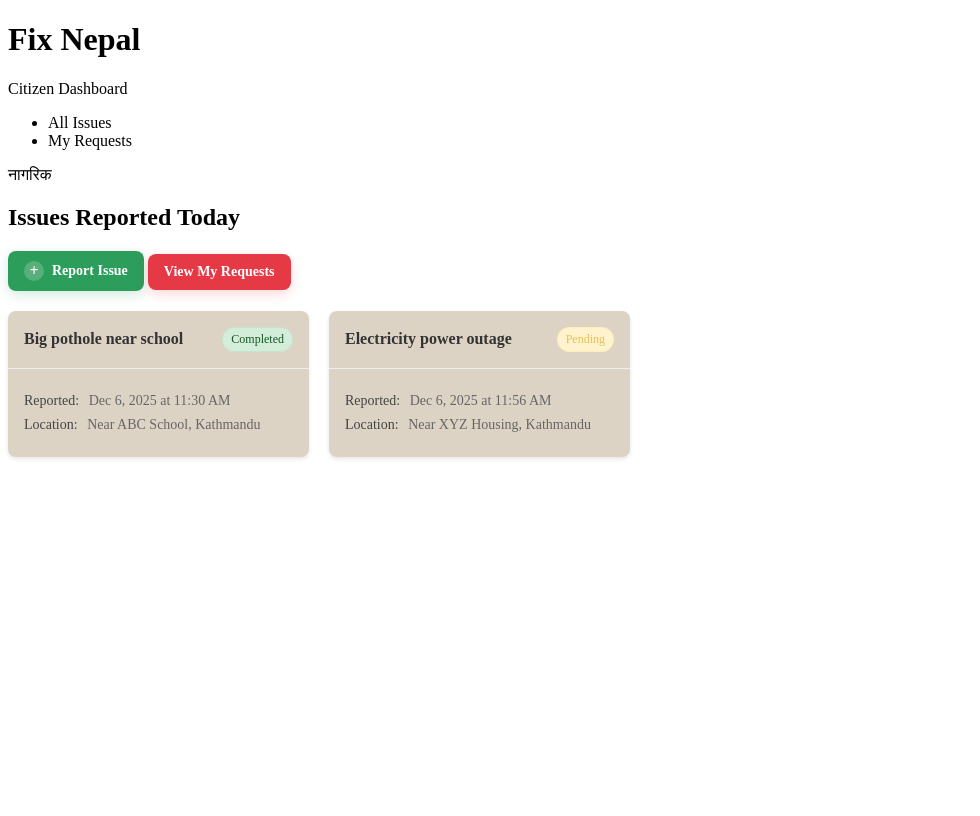
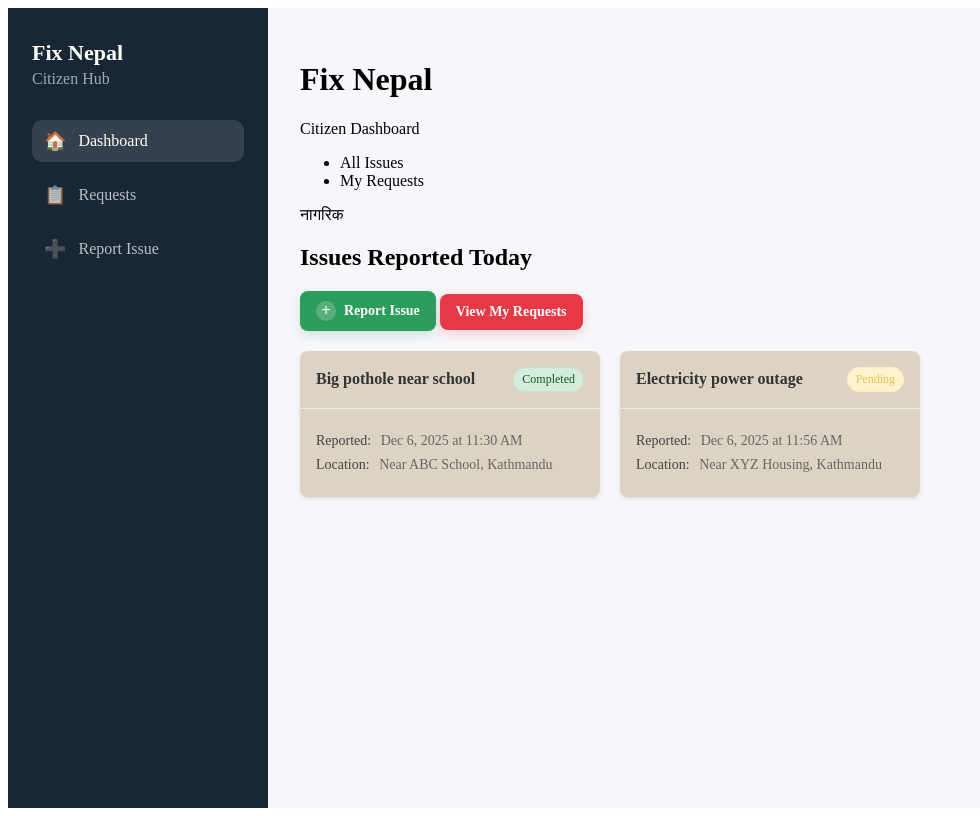
Before and after one commit to nabinthapaofc-stack/Fix-Nepal, a PHP site: page / in a window 1280 px wide. Shown: the whole page, without its empty margins (0-980 px from the left). Before the commit the page ends 459 px from the top, so only its background shows below. Run offline with PHP 8.4, Linux system fonts and the light colour scheme.

Commit message:
feat: add sidebar shell layout

```diff
--- a/css/cards.css
+++ b/css/cards.css
@@ -1,3 +1,61 @@
+
+.app-shell {
+    display: grid;
+    grid-template-columns: 260px 1fr;
+    min-height: 100vh;
+    background: #f7f7fb;
+}
+
+.sidebar {
+    background: #192734;
+    color: #fff;
+    padding: 32px 24px;
+    display: flex;
+    flex-direction: column;
+    gap: 32px;
+}
+
+.sidebar-brand h2 {
+    margin: 0;
+    font-size: 22px;
+}
+
+.sidebar-brand p {
+    margin: 4px 0 0;
+    color: rgba(255, 255, 255, 0.6);
+}
+
+.sidebar-nav {
+    display: flex;
+    flex-direction: column;
+    gap: 12px;
+}
+
+.sidebar-link {
+    display: flex;
+    align-items: center;
+    gap: 12px;
+    color: rgba(255, 255, 255, 0.7);
+    text-decoration: none;
+    padding: 10px 12px;
+    border-radius: 10px;
+    font-weight: 500;
+    transition: background 0.2s ease, color 0.2s ease;
+}
+
+.sidebar-link.active,
+.sidebar-link:hover {
+    background: rgba(255, 255, 255, 0.12);
+    color: #fff;
+}
+
+.sidebar-icon {
+    font-size: 18px;
+}
+
+.app-container {
+    padding: 32px;
+}
 
 .issues-list {
     display: grid;
--- a/index.html
+++ b/index.html
@@ -16,7 +16,28 @@
 
 </head>
 <body>
-    <div class="app-container">
+    <div class="app-shell">
+        <aside class="sidebar">
+            <div class="sidebar-brand">
+                <h2>Fix Nepal</h2>
+                <p>Citizen Hub</p>
+            </div>
+            <nav class="sidebar-nav">
+                <a href="index.html" class="sidebar-link active">
+                    <span class="sidebar-icon">🏠</span>
+                    Dashboard
+                </a>
+                <a href="requests.html" class="sidebar-link">
+                    <span class="sidebar-icon">📋</span>
+                    Requests
+                </a>
+                <a href="report.html" class="sidebar-link">
+                    <span class="sidebar-icon">➕</span>
+                    Report Issue
+                </a>
+            </nav>
+        </aside>
+        <div class="app-container">
 
         <header class="app-header">
             <div class="logo">
@@ -138,3 +159,6 @@
                 });
             });
         </script>
+    </div>
+</body>
+</html>
```
